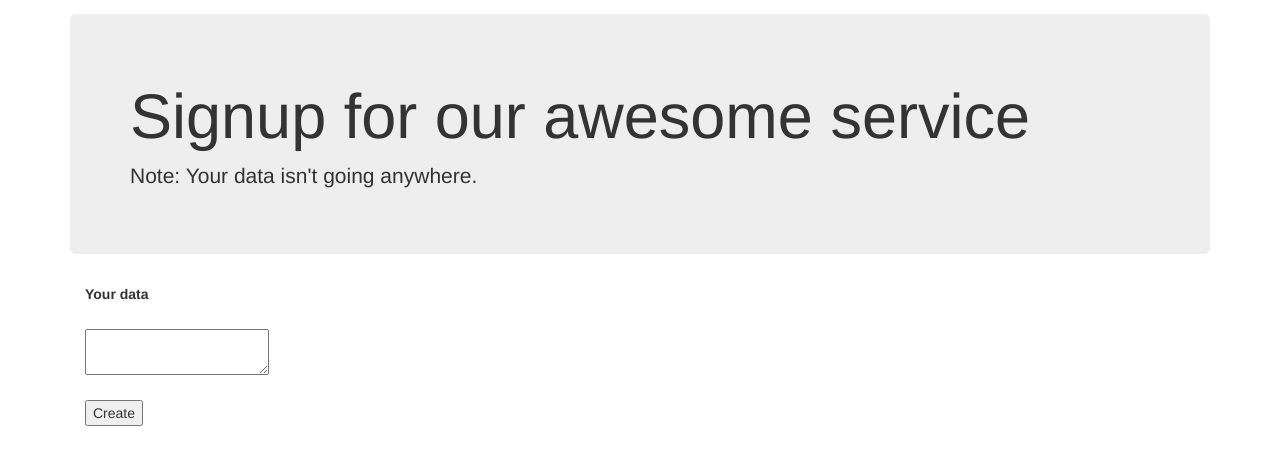
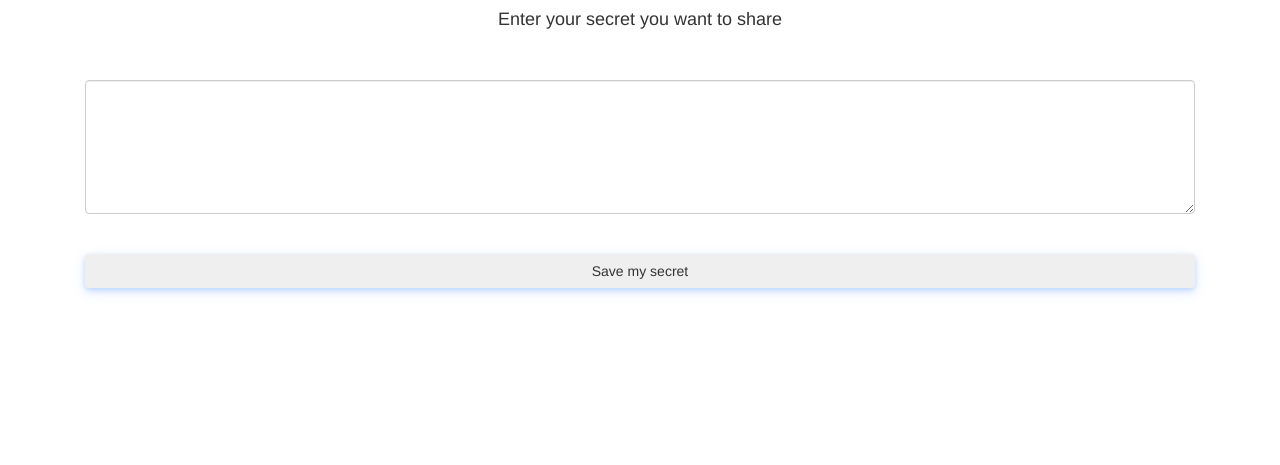
Before and after one commit to shakaman/cubbyshare, a Flask app: template frontend/templates/index.html in a window 1280 px wide. Shown: the top 465 px of the page. Run offline with Flask 2, Linux system fonts and the light colour scheme; the template is opened without the code that fills it: values that come from a table or form of the project are taken from there, others are empty; parts of the project's set-up code (start-up, migrations or seed data) failed here and were passed over; some libraries are stand-ins or nearby versions.

Commit message:
I suck at CSS

```diff
--- a/frontend/static/sample-app.css
+++ b/frontend/static/sample-app.css
@@ -1,3 +1,12 @@
-.jumbotron {
-  margin-top: 1em;  // add a little space
-}
+
+.form-elegant .font-small {
+  font-size: 0.8rem; }
+
+.form-elegant .z-depth-1a {
+  -webkit-box-shadow: 0 2px 5px 0 rgba(55, 161, 255, 0.26), 0 4px 12px 0 rgba(121, 155, 254, 0.25);
+  box-shadow: 0 2px 5px 0 rgba(55, 161, 255, 0.26), 0 4px 12px 0 rgba(121, 155, 254, 0.25); }
+
+.form-elegant .z-depth-1-half,
+.form-elegant .btn:hover {
+  -webkit-box-shadow: 0 5px 11px 0 rgba(85, 182, 255, 0.28), 0 4px 15px 0 rgba(36, 133, 255, 0.15);
+  box-shadow: 0 5px 11px 0 rgba(85, 182, 255, 0.28), 0 4px 15px 0 rgba(36, 133, 255, 0.15); }
--- a/frontend/templates/index.html
+++ b/frontend/templates/index.html
@@ -6,10 +6,6 @@
 
 {% block content %}
    <div class="container">
-      <div class="jumbotron">
-        <h1>Signup for our awesome service</h1>
-        <p>Note: Your data isn't going anywhere.</p>
-      </div>
    <div class="col-md-12">
     {% with messages = get_flashed_messages() %}
       {% if messages %}
@@ -28,16 +24,20 @@
     {% endif %}
 
     {% if form %}
+
+    <section class="form-elegant">
     <form method="POST" action="{{ url_for('frontend.add_entry') }}">
         {{ form.csrf_token }}
 
-        {{ form.secrets.label }}
+        <p class="h4 text-center mb-4">Enter your secret you want to share</p>
         <br><br>
-        {{ form.secrets }}
+        <textarea type="text" id="defaultFormContactMessageEx" class="form-control" rows="6" name="secrets"></textarea>
         <br><br>
-        {{ form.submit }}
-
+        <div class="text-center mb-3">
+            <button type="submit" class="btn blue-gradient btn-block btn-rounded z-depth-1a">Save my secret</button>
+        </div>
     </form>
+    </section>
     {% endif %}
   </div>
 {%- endblock %}
```
Also changed, not shown: 1 other file.
